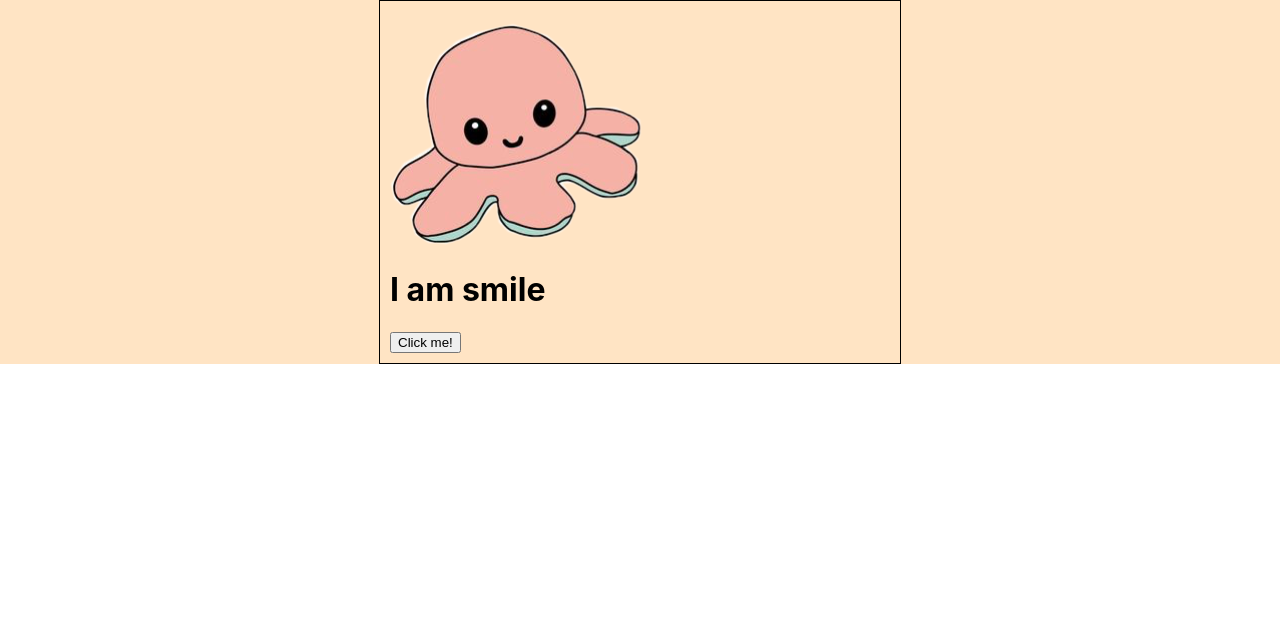
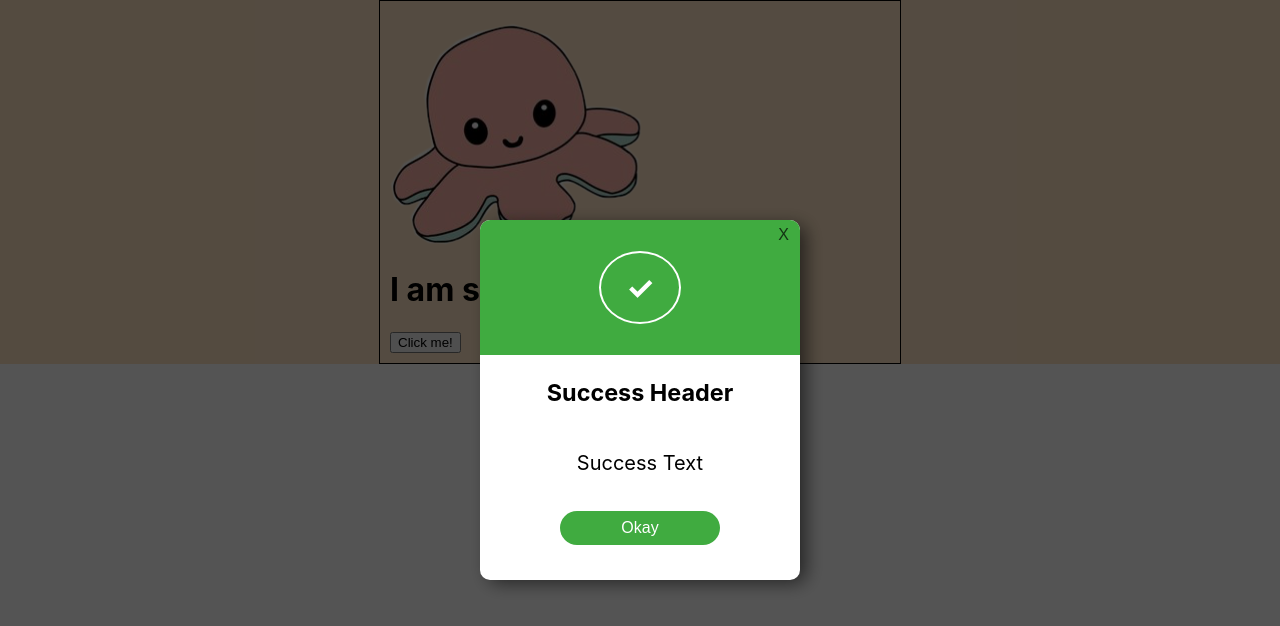
Before and after one commit to freshcodeAlice/react-remember, a React (Create React App) app: page / in a window 1280 px wide. Shown: the top 626 px of the page. Built offline with nearby package versions, Linux system fonts and the light colour scheme.

Commit message:
SuccessModalWindow task resolve

```diff
--- a/src/App.js
+++ b/src/App.js
@@ -3,6 +3,8 @@ import './App.css';
 import Switcher from './components/Switcher';
 import sad from './components/sad.png';
 import smile from './components/smile.png';
+import SuccessModalWindow from './components/SuccessModalWindow';
+
 
 
 class App extends React.Component {
@@ -27,6 +29,7 @@ render() {
   return (
     <div className={moodText}>
       <Switcher bgColor={moodText} changeParentBackground={this.changeBgc} moodText={moodText} moodPic={moodPic}/>
+      <SuccessModalWindow />
     </div>
   );
 }
--- /dev/null
+++ b/src/components/SuccessModalWindow/SuccessModalWindow.css
@@ -0,0 +1,78 @@
+.backend {
+/* width: 100vw;
+height: 100vh; */
+position: fixed;
+top: 0;
+left: 0;
+right: 0;
+bottom:0;
+background-color: rgba(0, 0, 0, 0.669);
+z-index: 2;
+display: flex;
+justify-content: center;
+align-items: center;
+}
+
+.modal-window {
+    /* position: absolute;
+    top: 35%;
+    left: 35%; */
+
+    z-index:3;
+    width: 25vw;
+    min-width: 200px;
+    height: 45vh;
+    background-color: white;
+    border-radius: 10px;
+    box-shadow: 7px 4px 19px -2px rgba(0,0,0,0.61);
+    display: flex;
+    flex-direction: column;
+    font-size: 20px;
+}
+
+.modal-header{
+background-color: rgb(64, 171, 64);
+padding: 15%;
+position: relative;
+text-align: center;
+border-top-right-radius: 10px;
+border-top-left-radius: 10px;
+}
+
+.modal-header::after {
+    content: "\2713";
+    font-size: 2rem;
+    font-weight: 700;
+    color: white;
+    border: 2px solid white;
+    border-radius: 50%;
+    padding: 15px 25px;
+}
+
+.modal-main{
+display: flex;
+flex-direction: column;
+justify-content: space-evenly;
+align-items: center;
+}
+
+.close-button {
+    border: none;
+    background-color: inherit;
+    font-size: 1rem;
+    color: rgba(0, 0, 0, 0.694);
+    position: absolute;
+    top: 5px;
+    right: 5px;
+}
+
+.okay-button {
+    border: none;
+    width: 50%;
+    padding: 8px;
+    border-radius: 20px;
+    color: white;
+    font-size: 1rem;
+    background-color: rgb(64, 171, 64);
+    margin: 5% 0;
+}
--- /dev/null
+++ b/src/components/SuccessModalWindow/index.js
@@ -0,0 +1,44 @@
+import React from "react";
+import './SuccessModalWindow.css';
+
+class SuccessModalWindow extends React.Component {
+    constructor(props) {
+        super(props);
+        this.state = {
+            isOpen: true,
+        }
+    }
+
+
+    closeModalWindow = () => {
+        this.setState({
+            isOpen: !this.state.isOpen
+        })
+    }
+
+    render() {
+        const {isOpen} = this.state;
+
+        if(isOpen) {
+            return (
+                <div className="backend">
+                    <section className="modal-window">
+                    <header className="modal-header">
+                        <button className="close-button" onClick={this.closeModalWindow}>X</button>
+                    </header>
+                    <main className="modal-main">
+                        <h3>Success Header</h3>
+                        <p>Success Text</p>
+                        <button className="okay-button" onClick={this.closeModalWindow}>Okay</button>
+                    </main>
+                    </section>
+                </div>
+            )
+        } else {
+            return null
+        }
+
+    }
+}
+
+export default SuccessModalWindow
```
